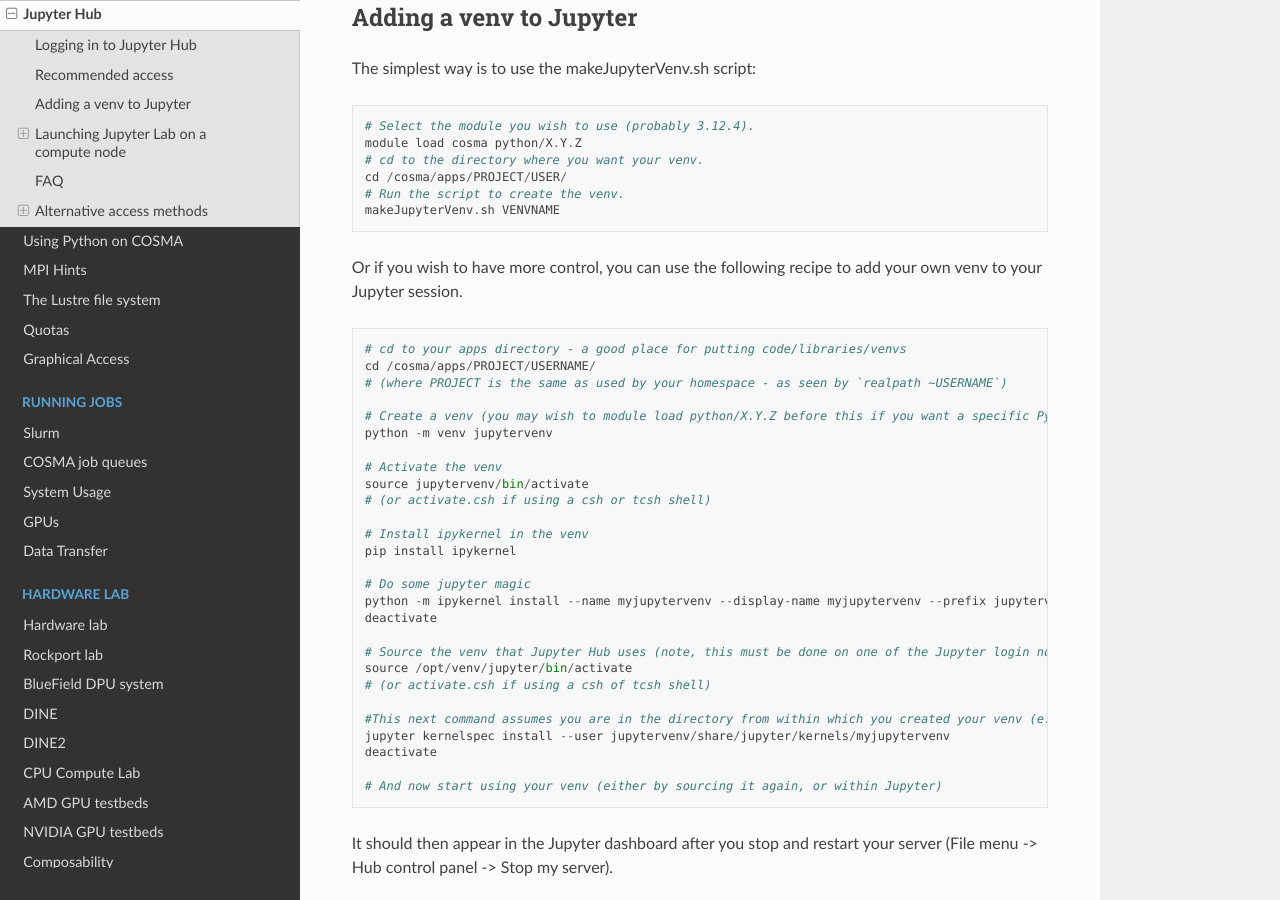
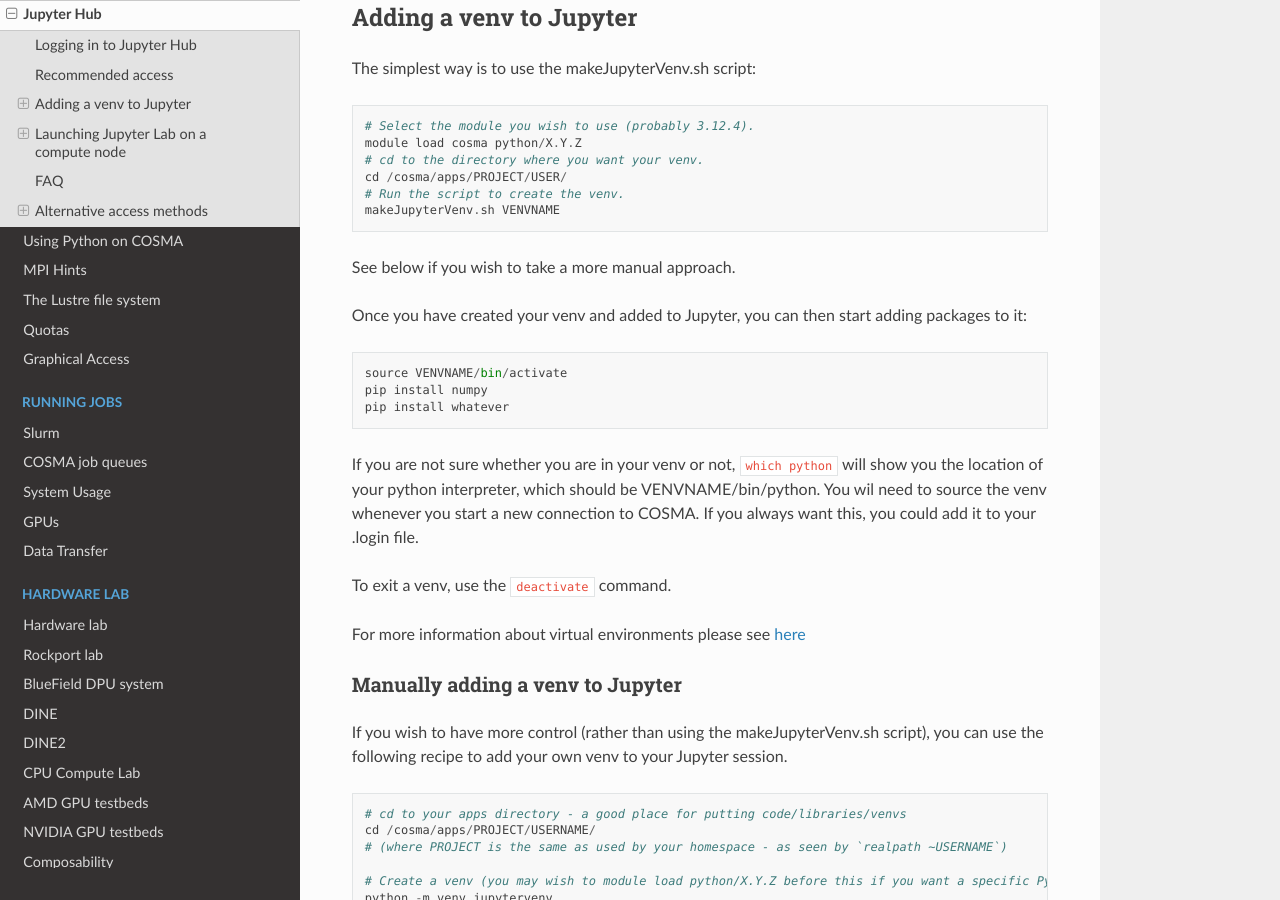
Before and after one commit to agb32/cosmadoc, a Sphinx documentation site: the page built from docs/source/jupyter.md, in a window 1280 px wide and 900 px high, scrolled down 719 px. Built offline with Sphinx 7.4.7 and the Read the Docs theme 2.0.0, drawn with Linux system fonts in a browser that asks for light colours.

Commit message:
added venv info

````diff
--- a/docs/source/jupyter.md
+++ b/docs/source/jupyter.md
@@ -31,7 +31,25 @@
 makeJupyterVenv.sh VENVNAME
 ```
 
-Or if you wish to have more control, you can use the following recipe to add your own venv to your Jupyter session.
+See below if you wish to take a more manual approach.
+
+Once you have created your venv and added to Jupyter, you can then start adding packages to it:
+
+```
+source VENVNAME/bin/activate
+pip install numpy
+pip install whatever
+```
+
+If you are not sure whether you are in your venv or not, `which python` will show you the location of your python interpreter, which should be VENVNAME/bin/python.  You wil need to source the venv whenever you start a new connection to COSMA.  If you always want this, you could add it to your .login file.
+
+To exit a venv, use the `deactivate` command.
+
+For more information about virtual environments please see [here](python.md)
+
+### Manually adding a venv to Jupyter
+
+If you wish to have more control (rather than using the makeJupyterVenv.sh script), you can use the following recipe to add your own venv to your Jupyter session.
 
 ```
 # cd to your apps directory - a good place for putting code/libraries/venvs
````
